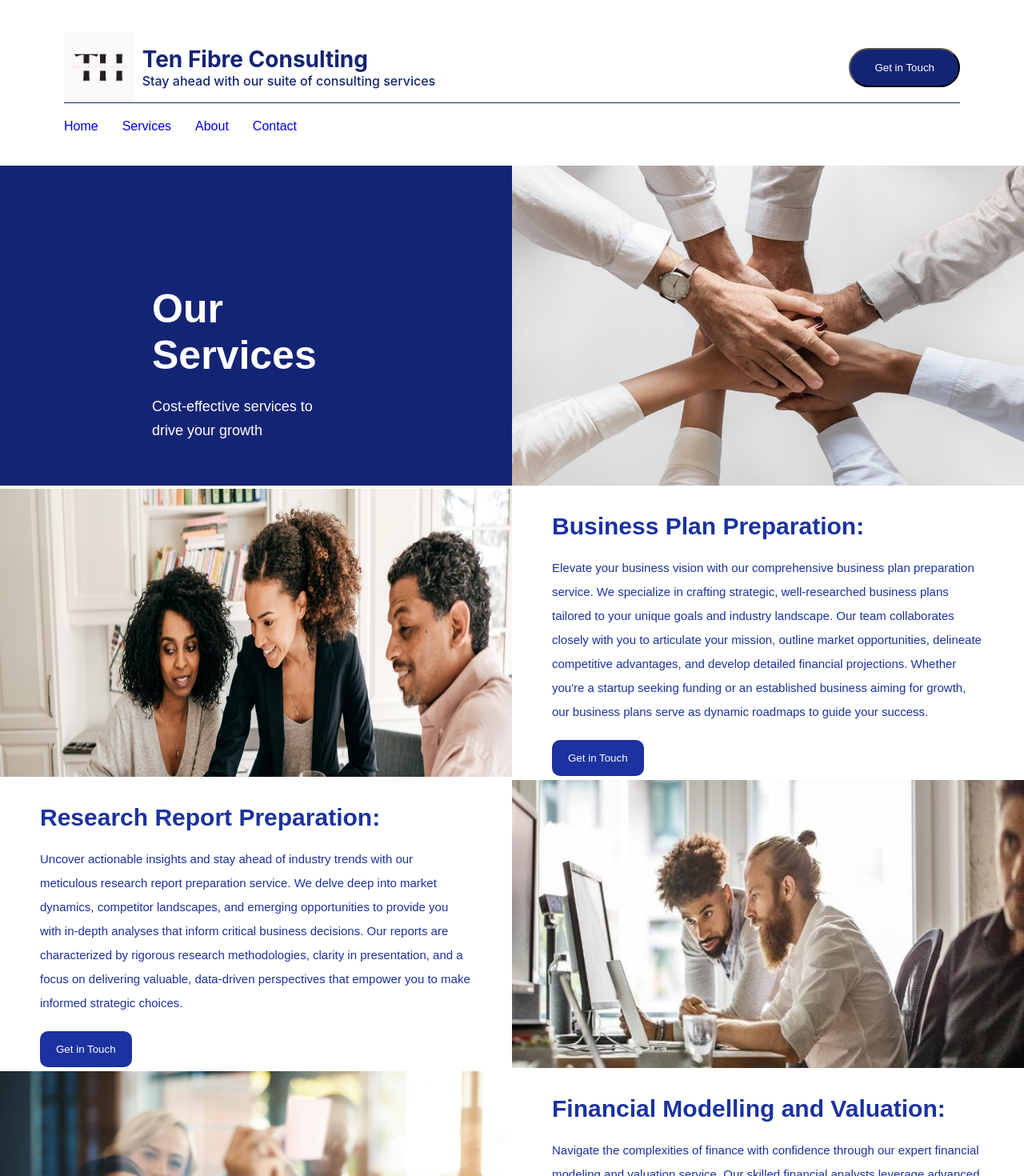
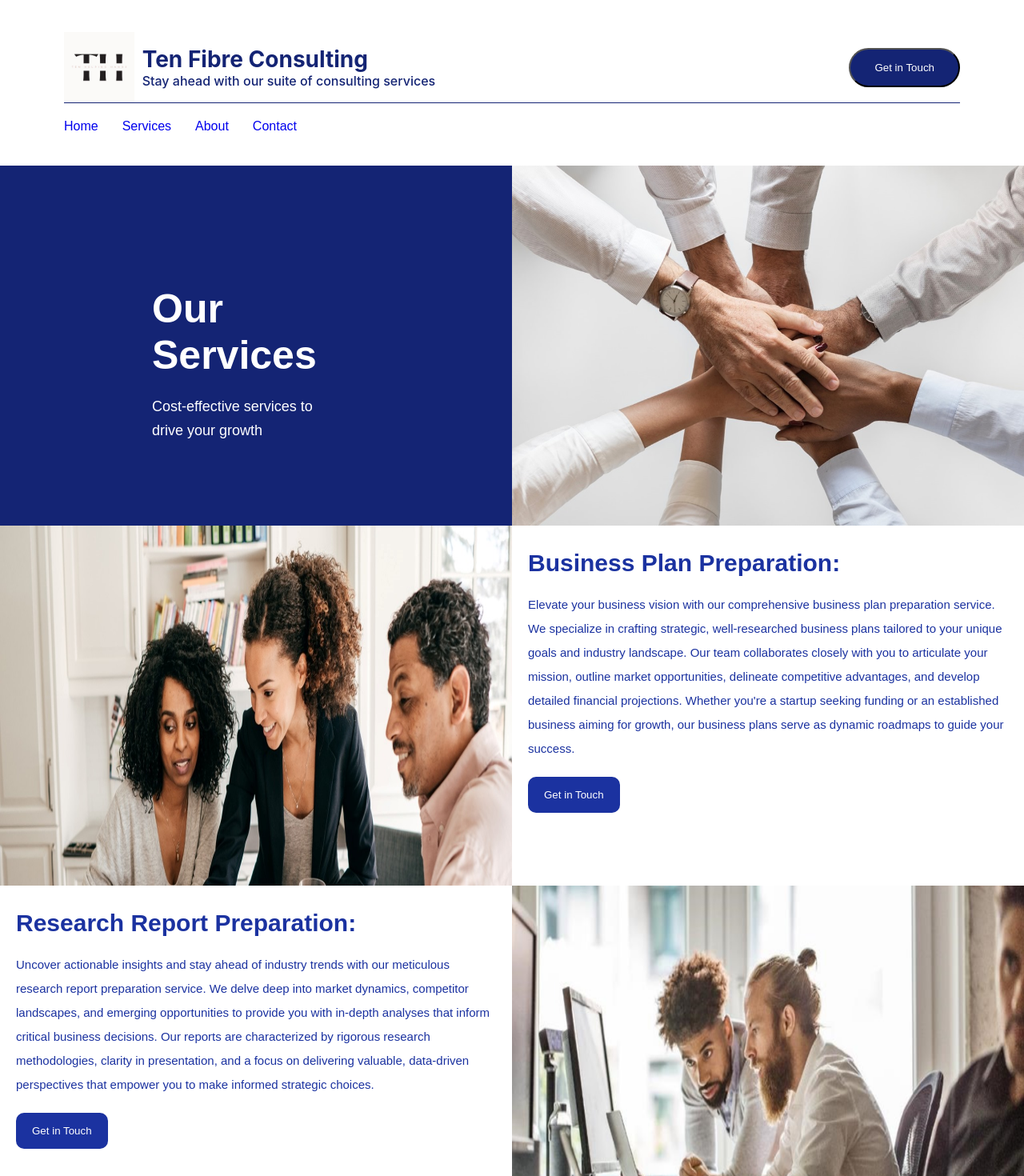
Before and after one commit to iammitchel/Consulting-project, a React (Create React App) app: page /services in a window 1280 px wide. Shown: the top 1470 px of the page at 80% size. Built offline with nearby package versions, Linux system fonts and the light colour scheme; some icons are missing.

Commit message:
corrections

```diff
--- a/src/component/index.css
+++ b/src/component/index.css
@@ -273,13 +273,14 @@
   display: flex;
   justify-content: space-between;
   width: 100%;
+  height: 450px;
 }
 
 #service .service-text{
   background-color: #142474;
   color: #fff;
   width: 50%;
-  height: 50vh;
+  height: 450px;
   padding: 150px 190px;
 }
 
@@ -305,21 +306,22 @@
 
 #service .service-img img{
   width: 100%;
-  height: 50vh;
+  height: 450px;
 }
 
 .service2 {
   display: flex;
   justify-content: space-between;
   width: 100%;
+  height: 450px;
 }
 
 .service2 .service-text {
   background-color: #fff;
   color: #1b32a0;
   width: 50%;
-  height: 45vh;
-  padding: 30px 50px;
+  height: 450px;
+  padding: 30px 20px;
 }
 
 .service2 .service-text h1 {
@@ -341,12 +343,13 @@
 
 .service2 .service-img {
   width: 50%;
+  height: 450px;
   /* filter: brightness(30%); */
 }
 
 .service2 .service-img img {
   width: 100%;
-  height: 45vh;
+  height: 450px;
 }
 
 .service2 .service-text button{
@@ -414,7 +417,7 @@
   background-color: #fff;
   color: #142474;
   width: 50%;
-  height: 50vh;
+  height: 450px;
   padding: 150px 190px;
 }
 
@@ -438,7 +441,7 @@
 
 #training .service-img img {
   width: 100%;
-  height: 50vh;
+  height: 650px;
 }
 
 #about2 {
@@ -451,7 +454,7 @@
   background-color: #fff;
   color: #1b32a0;
   width: 50%;
-  height: 50vh;
+  height: 450px;
   padding: 70px 110px;
 }
 
@@ -480,7 +483,7 @@
 
 #about2 .service-img img {
   width: 100%;
-  height: 50vh;
+  height: 450px;
 }
 
 #about3{
```
